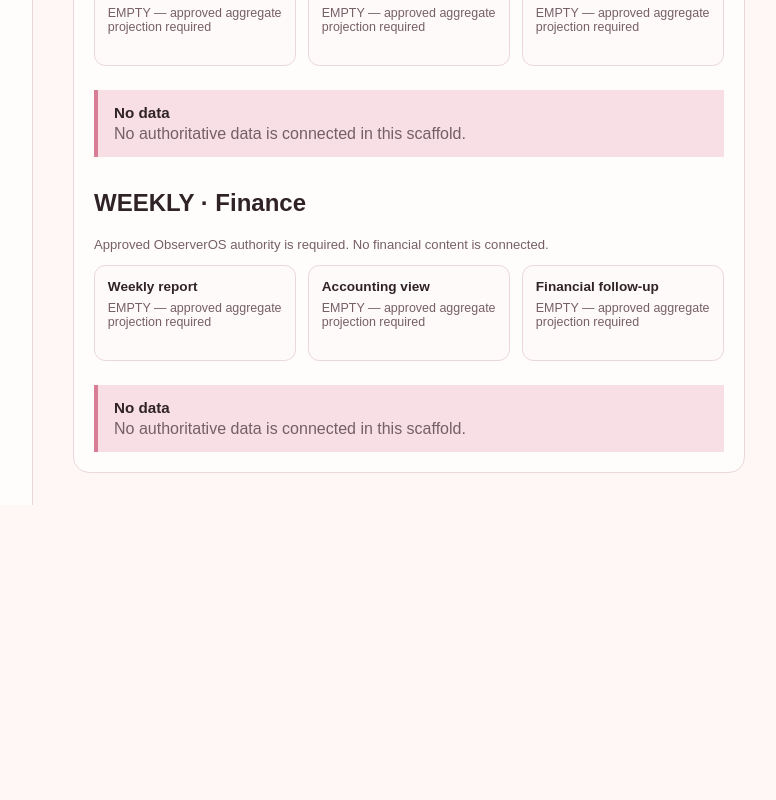
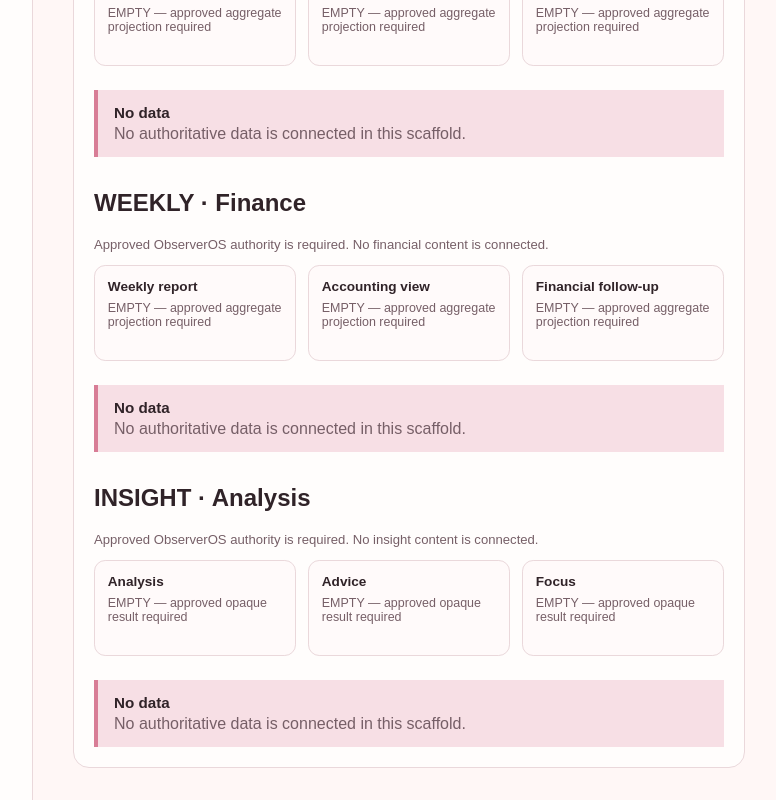
Before and after one commit to escortrogersyd3-dot/dashboard, a Next.js app: page / in a window 1280 px wide. Shown: the part 2036-2836 px from the top of the page, without its empty margins (215-991 px from the left). Before the commit the page ends 2541 px from the top, so only its background shows below. Built offline with nearby package versions, Linux system fonts and the light colour scheme.

Commit message:
feat: add V7-031 insight analysis empty shell
Mock-only INSIGHT Analysis, Advice and Focus empty locations.

```diff
--- a/app/globals.css
+++ b/app/globals.css
@@ -22,9 +22,11 @@ button { font: inherit; }
 .weekly-calendar { margin-top:2rem; }.weekly-calendar > p { color:var(--v7-muted); font-size:.82rem; }.calendar-shell { display:grid; grid-template-columns:repeat(7,minmax(0,1fr)); gap:.35rem; }.calendar-cell { min-height:5.5rem; border:1px solid var(--v7-line); border-radius:.6rem; background:#fffafa; padding:.55rem; }.calendar-cell h3 { margin:0; font-size:.76rem; }.calendar-cell p { margin:.7rem 0 0; color:var(--v7-muted); font-size:.72rem; }
 .weekly-operations { margin-top:2rem; }.weekly-operations > p { color:var(--v7-muted); font-size:.82rem; }.weekly-operation-panels { display:grid; grid-template-columns:repeat(3,minmax(0,1fr)); gap:.75rem; }.weekly-operation-panel { min-height:6rem; border:1px solid var(--v7-line); border-radius:.7rem; background:#fffafa; padding:.8rem; }.weekly-operation-panel h3 { margin:0; font-size:.85rem; }.weekly-operation-panel p { margin:.45rem 0 0; color:var(--v7-muted); font-size:.78rem; }
 .weekly-finance { margin-top:2rem; }.weekly-finance > p { color:var(--v7-muted); font-size:.82rem; }.weekly-finance-panels { display:grid; grid-template-columns:repeat(3,minmax(0,1fr)); gap:.75rem; }.weekly-finance-panel { min-height:6rem; border:1px solid var(--v7-line); border-radius:.7rem; background:#fffafa; padding:.8rem; }.weekly-finance-panel h3 { margin:0; font-size:.85rem; }.weekly-finance-panel p { margin:.45rem 0 0; color:var(--v7-muted); font-size:.78rem; }
+.insight-analysis { margin-top:2rem; }.insight-analysis > p { color:var(--v7-muted); font-size:.82rem; }.insight-analysis-panels { display:grid; grid-template-columns:repeat(3,minmax(0,1fr)); gap:.75rem; }.insight-analysis-panel { min-height:6rem; border:1px solid var(--v7-line); border-radius:.7rem; background:#fffafa; padding:.8rem; }.insight-analysis-panel h3 { margin:0; font-size:.85rem; }.insight-analysis-panel p { margin:.45rem 0 0; color:var(--v7-muted); font-size:.78rem; }
 @media (max-width:599px) { .calendar-shell { grid-template-columns:repeat(2,minmax(0,1fr)); } }
 @media (max-width:599px) { .weekly-operation-panels { grid-template-columns:1fr; } }
 @media (max-width:599px) { .weekly-finance-panels { grid-template-columns:1fr; } }
+@media (max-width:599px) { .insight-analysis-panels { grid-template-columns:1fr; } }
 .daily-priority { margin-top: 1.5rem; }
 .task-marquee { border: 1px solid var(--v7-line); border-radius: 0.8rem; background: var(--v7-pink-soft); padding: 1rem; }
 .task-marquee h2, .priority-stack h2 { margin: 0; font-size: 0.95rem; }
--- a/app/page.tsx
+++ b/app/page.tsx
@@ -5,6 +5,7 @@ import { DailyWebsite } from "../src/ui/daily-website";
 import { WeeklyCalendar } from "../src/ui/weekly-calendar";
 import { WeeklyOperations } from "../src/ui/weekly-operations";
 import { WeeklyFinance } from "../src/ui/weekly-finance";
+import { InsightAnalysis } from "../src/ui/insight-analysis";
 import { AppShell } from "../src/ui/interface-core";
 
 export default function Home() {
@@ -23,6 +24,7 @@ export default function Home() {
         <WeeklyCalendar />
         <WeeklyOperations />
         <WeeklyFinance />
+        <InsightAnalysis />
       </section>
     </AppShell>
   );
--- /dev/null
+++ b/automation/scripts/verify_insight_analysis_shell.mjs
@@ -0,0 +1,5 @@
+import {readFileSync} from "node:fs";
+const source=readFileSync("src/ui/insight-analysis.tsx","utf8");
+for(const value of ["INSIGHT · Analysis","Analysis","Advice","Focus","Approved ObserverOS authority is required","PresentationState state=\"EMPTY\""])if(!source.includes(value))throw new Error(`missing insight shell boundary: ${value}`);
+for(const value of ["fetch(","recommendation","prediction","forecast","score","person_id","localStorage","Date("])if(source.toLowerCase().includes(value))throw new Error(`forbidden insight behavior or field: ${value}`);
+console.log("insight analysis shell verification: PASS");
--- a/package.json
+++ b/package.json
@@ -25,6 +25,7 @@
     "weekly-finance-contract:verify": "node automation/scripts/verify_weekly_finance_contract.mjs",
     "weekly-finance-shell:verify": "node automation/scripts/verify_weekly_finance_shell.mjs",
     "insight-analysis-contract:verify": "node automation/scripts/verify_insight_analysis_contract.mjs",
+    "insight-analysis-shell:verify": "node automation/scripts/verify_insight_analysis_shell.mjs",
     "control-plane:validate": "python automation/scripts/validate_control_plane.py",
     "automation:preflight": "python automation/scripts/preflight.py --otp-id OTP-V7-001A-LOCAL-AUTOMATION-RUNNER-R1",
     "automation:guard": "python automation/scripts/guard_changed_paths.py --otp-id OTP-V7-001A-LOCAL-AUTOMATION-RUNNER-R1",
--- /dev/null
+++ b/src/ui/insight-analysis.tsx
@@ -0,0 +1,3 @@
+import { PresentationState } from "./interface-core";
+const panels=["Analysis","Advice","Focus"] as const;
+export function InsightAnalysis(){return <section className="insight-analysis" aria-labelledby="insight-analysis-title"><h2 id="insight-analysis-title">INSIGHT · Analysis</h2><p>Approved ObserverOS authority is required. No insight content is connected.</p><div className="insight-analysis-panels">{panels.map((panel)=><article className="insight-analysis-panel" key={panel}><h3>{panel}</h3><p>EMPTY — approved opaque result required</p></article>)}</div><PresentationState state="EMPTY" /></section>;}
```
Also changed, not shown: 1 other file (tests, documents, lock files or other folders).
